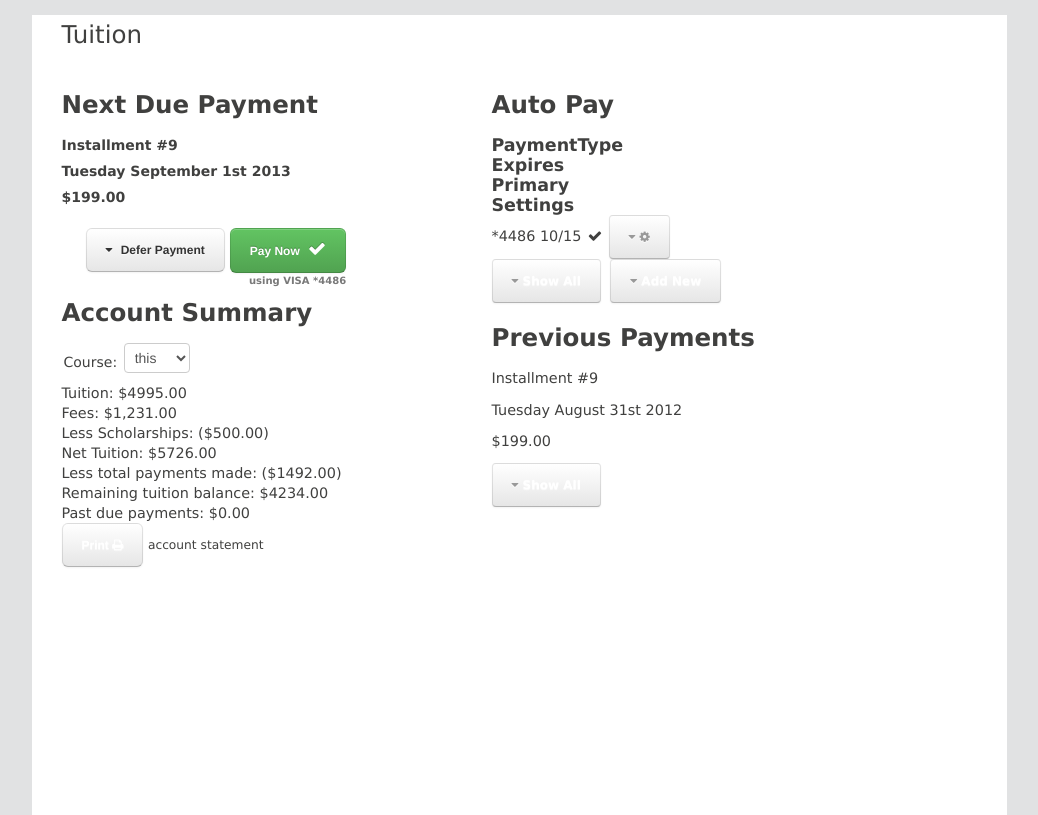
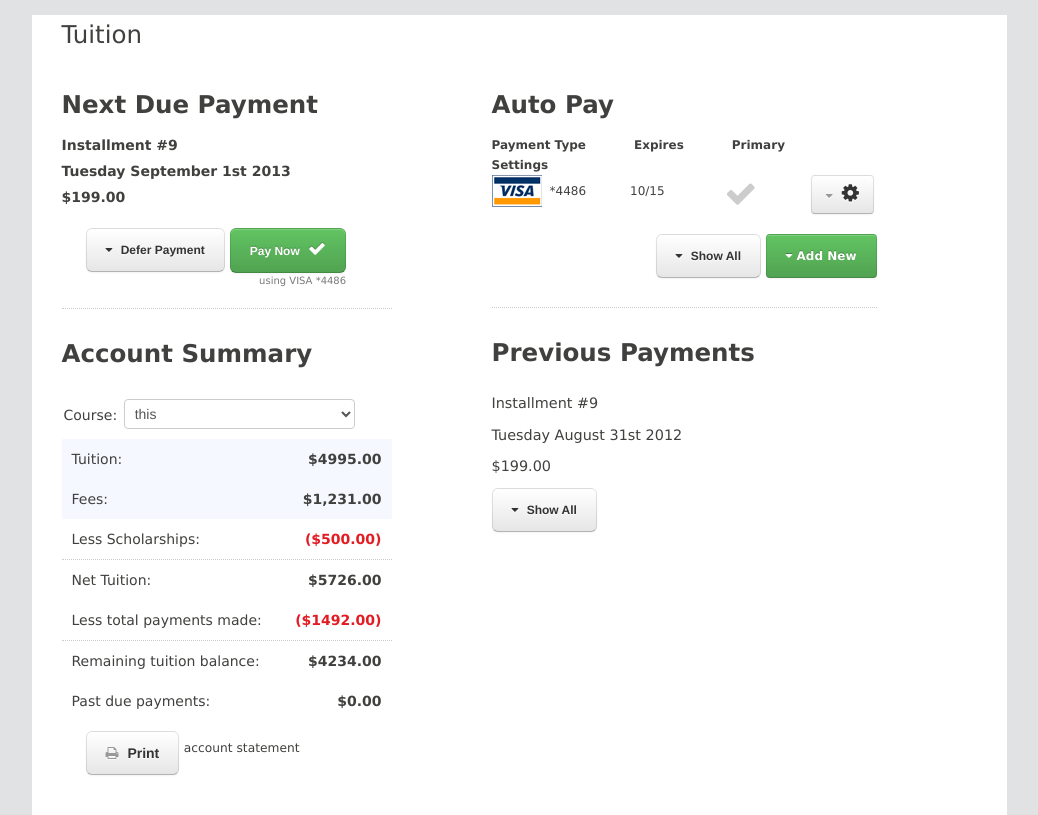
Before and after one commit to jmadden85/payMethods, a plain HTML site: page index.html in a window 1280 px wide. Shown: the whole page, without its empty margins (121-1159 px from the left). Drawn offline with nearby package versions, Linux system fonts and the light colour scheme.

Commit message:
more updates

```diff
--- a/css/main.css
+++ b/css/main.css
@@ -2602,6 +2602,9 @@ td .btn
 /**********************************************************************
   Common Styles
 **********************************************************************/
+.clear {
+  clear:both;
+}
 
 .payMethod h3 {
   font-weight:normal;
@@ -2611,6 +2614,10 @@ td .btn
 .payMethod .colOne h3, .payMethod .colTwo h3 {
   font-weight:bold;
   margin:15px 0 10px;
+}
+
+.colOne .accountSummary h3, .colTwo .previousPay h3 {
+  margin:25px 0 20px;
 }
 
 .payMethod .btn {
@@ -2626,6 +2633,11 @@ td .btn
 /**********************************************************************
   Next Due Payment
 **********************************************************************/
+
+.nextPayment {
+  padding:0 0 15px 0;
+  border-bottom:1px dotted #ccc;
+}
 
 .nextPayment span {
   font-size:14px;
@@ -2662,8 +2674,188 @@ td .btn
 .payMethod .small {
   color:#797979;
   font-size:10px;
+  font-weight:normal;
 }
 
 .payMethod .amountDue {
   margin-bottom:20px;
 }
+
+/**********************************************************************
+  Account Summary
+**********************************************************************/
+
+.accountSummary li {
+  width:310px;
+  clear:both;
+  height:20px;
+  padding:10px;
+  font-size:14px;
+}
+
+.accountSummary .btn {
+  margin:10px 0 0 24px;
+}
+
+.accountSummary li .left {
+  float:left;
+}
+
+.accountSummary li .right {
+  font-weight:bold;
+  float:right;
+}
+
+.accountSummary li .deduction {
+  color:#e31b23;
+}
+
+.accountSummary .border {
+  border-bottom:1px dotted #ccc;
+}
+
+#thisCourse {
+  width:70%;
+  margin:5px 0 10px 0;
+}
+
+.accountSummary .bg {
+  background-color:#f5f9ff;
+}
+
+.accountSummary .btn {
+  color:#333;
+  font-size:14px;
+}
+
+.accountSummary .btn i {
+  color:#999;
+  margin:0 5px 0 0;
+}
+
+/**********************************************************************
+  Previous Payments
+**********************************************************************/
+
+
+/**********************************************************************
+  Auto Pay
+**********************************************************************/
+
+.autoPay {
+  height:222px;
+  border-bottom:1px dotted #ccc;
+}
+
+.payMethodsOnRecord .headers {
+  margin:0 0 15px 0;
+  height:15px;
+}
+
+.payMethodsOnRecord .headers h4, .savedMethod div {
+  float:left;
+  font-size:12px;
+  margin:0 48px 0 0;
+}
+
+.payMethodsOnRecord .headers .last {
+  margin:0;
+}
+
+.savedMethod {
+  clear:both;
+}
+
+.savedMethod .card {
+  margin:0 8px 0 0;
+}
+
+.savedMethod .last4 {
+  margin:6px 44px 0 0;
+}
+
+.savedMethod .expires {
+  margin:6px 56px 0 0;
+}
+
+.savedMethod .primary {
+  font-size:32px;
+  margin:3px 50px 0 0;
+  color:#ccc;
+}
+
+.savedMethod .btn-group {
+  margin:0;
+}
+
+.savedMethod .btn-group a {
+  padding:7px 14px;
+}
+
+.savedMethod .btn-group .dropdown-toggle i {
+  color:#333;
+  font-size:20px;
+}
+
+.savedMethod .btn-group .dropdown-toggle .icon-caret-down {
+  color:#999;
+  font-size:12px;
+  margin:0 5px 0 0;
+  }
+
+  .autoPay .btn-group .btn-success .icon-caret-down {
+  color:#fff;
+  }
+
+  .autoPay .buttonWrap {
+    margin:20px 0 0 0;
+    float:right;
+  }
+
+/**********************************************************************
+  Credit Card Sprite
+**********************************************************************/
+
+.card {
+  background:url('../img/cardSprite.png') 0 0 no-repeat transparent;
+  height:32px;
+  width:50px;
+  opacity:.3;
+}
+
+.card.active {
+  opacity:1;
+}
+
+div.small {
+  height:21px;
+  width:32px;
+}
+
+.visa {
+  background-position:0 -94px;
+}
+
+.visa.small {
+  background-position: 0 -140px;
+}
+
+.american {
+  background-position:0 -307px;
+}
+
+.american.small {
+  background-position: 0 -348px;
+}
+
+.discover {
+  background-position:0 -205px;
+}
+
+.discover.small {
+  background-position:0 -246px;
+}
+
+.master.small {
+  background-position:0 -40px;
+}
--- a/index.html
+++ b/index.html
@@ -33,6 +33,8 @@
               <button class="btn btn-large btn-success">Pay Now <i class="icon-ok"></i></button>
               <span class="small payWith">using VISA *4486</span>
             </div>
+
+            <div class="clear"></div>
 
           </div>
 
@@ -88,7 +90,7 @@
 
             </ul>
 
-            <button class="btn btn-large">Print <i class="icon-print"></i></button>
+            <button class="btn btn-large"> <i class="icon-print"></i> Print</button>
             <small>account statement</small>
 
           </div>
@@ -105,16 +107,17 @@
             <ul class="payMethodsOnRecord">
 
               <li class="headers">
-                <h4>PaymentType</h4>
+                <h4>Payment Type</h4>
                 <h4>Expires</h4>
                 <h4>Primary</h4>
-                <h4>Settings</h4>
+                <h4 class="last">Settings</h4>
               </li>
 
               <li class="savedMethod">
-                <span class="type">*4486</span>
-                <span class="expires">10/15</span>
-                <span class="primary"><i class="icon-ok"></i></span>
+                <div class="card visa active"></div>
+                <div class="last4">*4486</div>
+                <div class="expires">10/15</div>
+                <div class="primary"><i class="icon-ok"></i></div>
                 <div class="btn-group">
                   <a class="btn dropdown-toggle btn-large" data-toggle="dropdown" href="#">
                     <i class=" icon-caret-down"></i>
@@ -128,22 +131,19 @@
 
             </ul>
 
+            <div class="buttonWrap">
+
+              <button class="btn btn-large btn showAllSavedPaymentMethods toggler"><i class="icon-caret-down"></i> Show All</button>
+
               <div class="btn-group">
-              <a class="btn dropdown-toggle btn-large" data-toggle="dropdown" href="#">
-                <i class=" icon-caret-down"></i> Show All
+                <a class="btn dropdown-toggle btn-large btn-success" data-toggle="dropdown" href="#">
+                  <i class=" icon-caret-down"></i> Add New
                 </a>
                 <ul class="dropdown-menu">
                   <!-- dropdown menu links -->
                 </ul>
               </div>
 
-            <div class="btn-group">
-              <a class="btn dropdown-toggle btn-large" data-toggle="dropdown" href="#">
-                <i class=" icon-caret-down"></i> Add New
-              </a>
-              <ul class="dropdown-menu">
-                <!-- dropdown menu links -->
-              </ul>
             </div>
 
           </div>
@@ -157,14 +157,7 @@
             <p class="installmentDue">Tuesday August 31st 2012</p>
             <p class="installmentAmount">$199.00</p>
 
-            <div class="btn-group">
-              <a class="btn dropdown-toggle btn-large" data-toggle="dropdown" href="#">
-                <i class=" icon-caret-down"></i> Show All
-              </a>
-              <ul class="dropdown-menu">
-                <!-- dropdown menu links -->
-              </ul>
-            </div>
+            <button class="btn btn-large showAllPayments toggler"><i class="icon-caret-down"></i> Show All</button>
 
           </div>
 
@@ -174,6 +167,18 @@
 
     </div>
 
+<!--     <div class="card large visa"></div>
+    <div class="card small visa"></div>
+
+    <div class="card large american"></div>
+    <div class="card small american"></div>
+
+    <div class="card large discover"></div>
+    <div class="card small discover"></div>
+
+    <div class="card large master"></div>
+    <div class="card small master"></div>
+ -->
     <script src="http://code.jquery.com/jquery.js"></script>
     <script src="js/bootstrap.min.js"></script>
   </body>
```
Also changed, not shown: img/cardSprite.png (added), 2 other files. Lines whose indentation alone changed are shown as unchanged.
